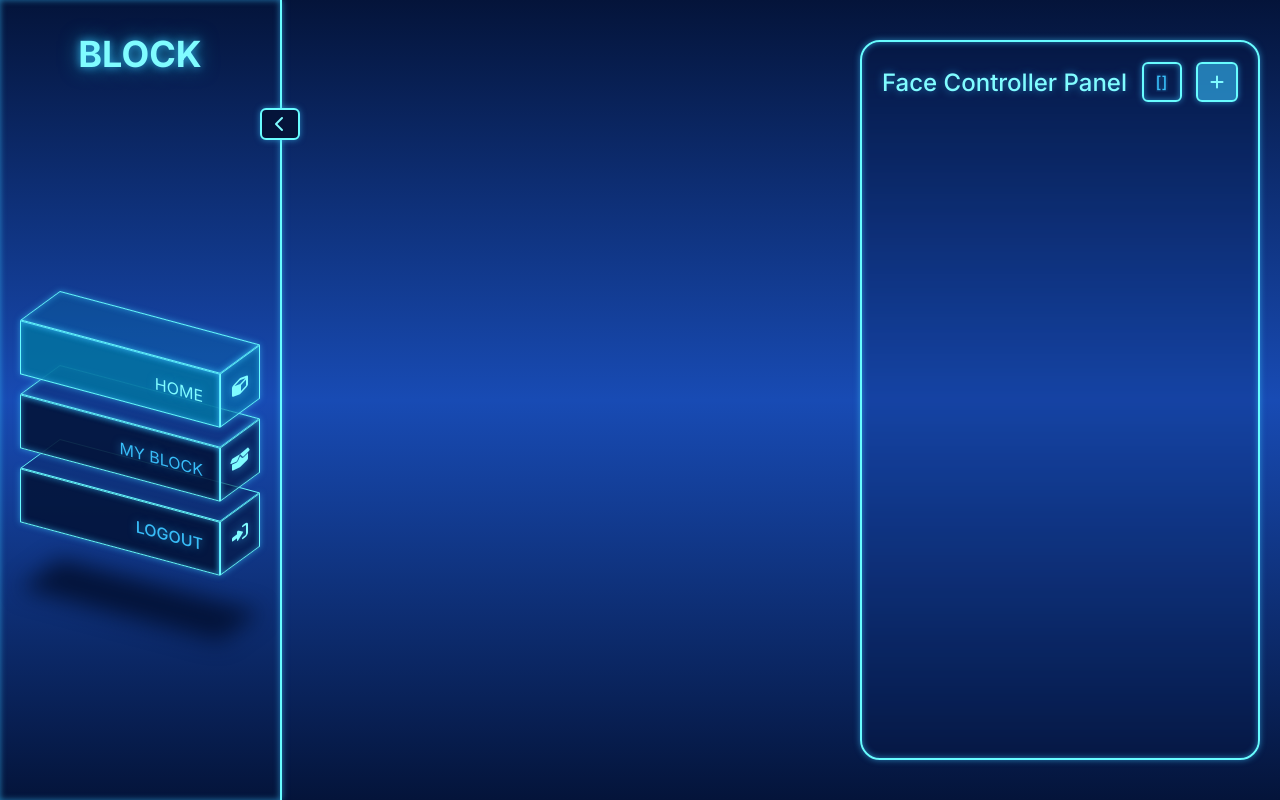
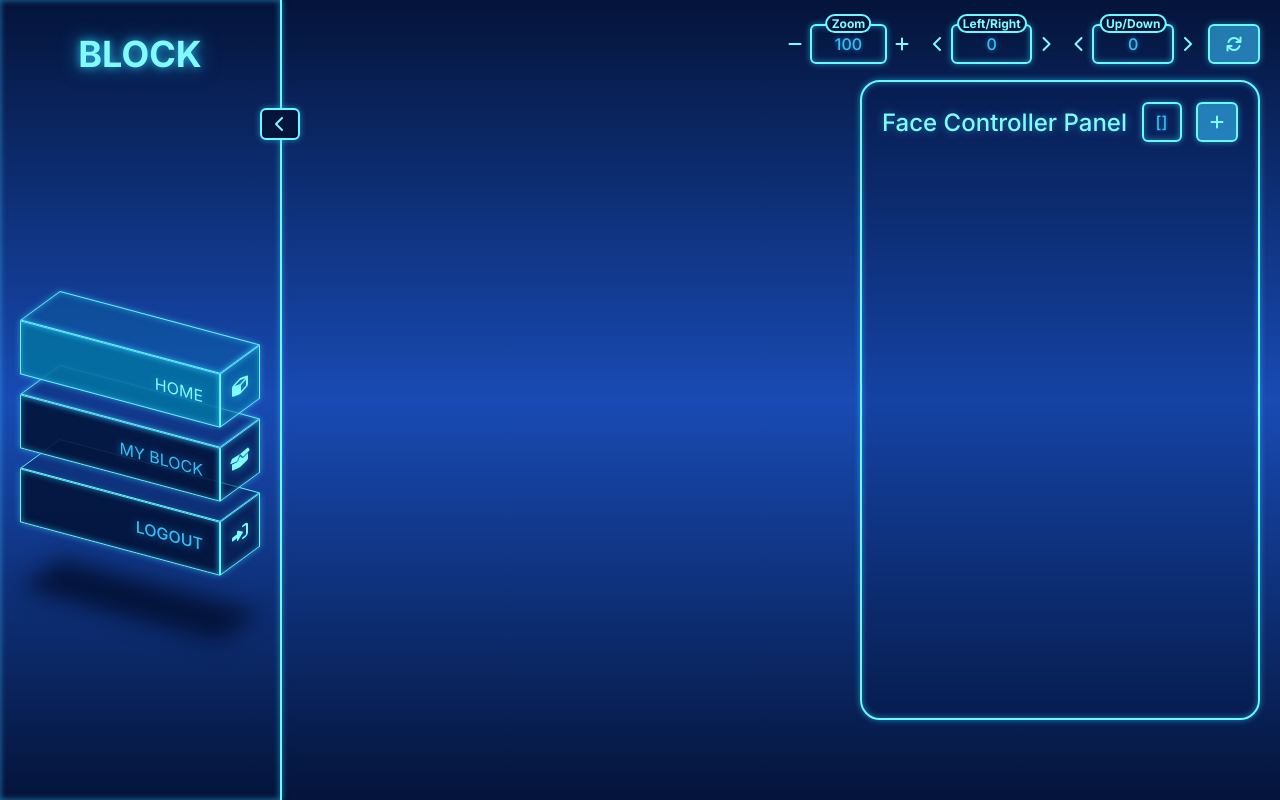
Before and after one commit to PanpaKawaii/Block, a React (Vite) app: page / in a window 1280 px wide. Built offline with nearby package versions, Linux system fonts and the light colour scheme.

Commit message:
Add Scene Style, Border Glow, Change Polygon To Path

```diff
--- a/src/App.css
+++ b/src/App.css
@@ -74,6 +74,8 @@ body {
 
   background: linear-gradient(to bottom, var(--background-1), var(--background-2), var(--background-1));
   color: var(--accent);
+
+  overflow: hidden;
 }
 
 a {
@@ -277,3 +279,9 @@ video::-webkit-media-controls-play-button {
 .invisible {
   opacity: 0.4;
 }
+
+@keyframes dash {
+  to {
+    stroke-dashoffset: -100;
+  }
+}
--- a/src/app/pages/GenerateObject/FaceController.css
+++ b/src/app/pages/GenerateObject/FaceController.css
@@ -4,7 +4,6 @@
     scrollbar-width: none;
     width: 400px;
     max-width: 400px;
-    margin: auto;
     padding: 20px;
     box-sizing: border-box;
     position: absolute;
@@ -194,10 +193,6 @@
                 flex: 1;
                 position: relative;
 
-                &.flex-2 {
-                    flex: 2;
-                }
-
                 input {
                     width: 100%;
                     font-size: 16px;
@@ -251,17 +246,69 @@
     }
 }
 
+.scene-controller-container {
+    top: 3vh;
+    right: 20px;
+
+    width: 600px;
+    max-width: 480px;
+    position: absolute;
+    transition: all 0.5s ease;
+
+    form {
+        display: flex;
+        gap: 8px;
+
+        .form-group {
+            display: flex;
+
+            button {
+                padding: 0 8px;
+                background: transparent;
+                border: none;
+                box-shadow: none;
+            }
+
+            .input-group {
+                flex: 1;
+                position: relative;
+
+                input {
+                    width: 100%;
+                    font-size: 16px;
+                    text-align: center;
+                }
+
+                label {
+                    padding: 0 4px;
+                    position: absolute;
+                    top: -10px;
+                    left: 50%;
+                    transform: translate(-50%);
+                    background: var(--background-1);
+                    border: 2px solid var(--border);
+                    border-radius: 10px;
+                    font-size: 12px;
+                    font-weight: bold;
+                    transition: 0.2s ease;
+                    pointer-events: none;
+                }
+            }
+        }
+    }
+}
+
 .face-controller-container,
 .sub-face-controller-container {
     &.size1 {
-        height: 90vh;
-        top: 5vh;
+        height: 80vh;
+        top: 10vh;
         right: 20px;
     }
 
     &.size2 {
         height: 35vh;
-        top: 5vh;
+        top: 10vh;
         right: 20px;
     }
 
--- a/src/app/pages/GenerateObject/FaceController.jsx
+++ b/src/app/pages/GenerateObject/FaceController.jsx
@@ -3,7 +3,7 @@ import ColorInput from '../../components/ColorInput/ColorInput.jsx';
 import './FaceController.css';
 import { Link } from 'react-router-dom';
 
-export default function FaceController({ faces, setFaces }) {
+export default function FaceController({ faces, setFaces, sceneStyle, setSceneStyle }) {
 
     const [selectedFaceId, setSelectedFaceId] = useState(null);
     const toggleSelectFace = (faceId) => {
@@ -158,6 +158,68 @@ export default function FaceController({ faces, setFaces }) {
 
     return (
         <>
+            <div className='scene-controller-container'>
+                <form>
+                    <div className='form-group'>
+                        <button type='button' className='btn' onClick={() => setSceneStyle(p => ({ ...p, scale: Math.max(0.1, Math.min(Number(Number(p.scale) - 0.5), 10)) }))}>
+                            <i className='fa-solid fa-minus' />
+                        </button>
+                        <div className='input-group'>
+                            <input
+                                type='number'
+                                placeholder=''
+                                value={(sceneStyle.scale * 100)?.toFixed(0) || 100}
+                                onChange={(e) => setSceneStyle(p => ({ ...p, scale: Math.max(0.1, Math.min(Number(e.target.value / 100), 10)) }))}
+                                className='input'
+                            />
+                            <label htmlFor='Zoom'>Zoom</label>
+                        </div>
+                        <button type='button' className='btn' onClick={() => setSceneStyle(p => ({ ...p, scale: Math.max(0.1, Math.min(Number(Number(p.scale) + 0.5), 10)) }))}>
+                            <i className='fa-solid fa-plus' />
+                        </button>
+                    </div>
+                    <div className='form-group'>
+                        <button type='button' className='btn' onClick={() => setSceneStyle(p => ({ ...p, translateX: Math.max(-1000, Math.min(Number(Number(p.translateX) - 50), 1000)) }))}>
+                            <i className='fa-solid fa-chevron-left' />
+                        </button>
+                        <div className='input-group'>
+                            <input
+                                type='number'
+                                placeholder=''
+                                value={sceneStyle.translateX || 0}
+                                onChange={(e) => setSceneStyle(p => ({ ...p, translateX: Math.max(-1000, Math.min(Number(e.target.value), 1000)) }))}
+                                className='input'
+                            />
+                            <label htmlFor='translateX'>Left/Right</label>
+                        </div>
+                        <button type='button' className='btn' onClick={() => setSceneStyle(p => ({ ...p, translateX: Math.max(-1000, Math.min(Number(Number(p.translateX) + 50), 1000)) }))}>
+                            <i className='fa-solid fa-chevron-right' />
+                        </button>
+                    </div>
+                    <div className='form-group'>
+                        <button type='button' className='btn' onClick={() => setSceneStyle(p => ({ ...p, translateY: Math.max(-500, Math.min(Number(Number(p.translateY) - 50), 500)) }))}>
+                            <i className='fa-solid fa-chevron-left' />
+                        </button>
+                        <div className='input-group'>
+                            <input
+                                type='number'
+                                placeholder=''
+                                value={sceneStyle.translateY || 0}
+                                onChange={(e) => setSceneStyle(p => ({ ...p, translateY: Math.max(-500, Math.min(Number(e.target.value), 500)) }))}
+                                className='input'
+                            />
+                            <label htmlFor='translateY'>Up/Down</label>
+                        </div>
+                        <button type='button' className='btn' onClick={() => setSceneStyle(p => ({ ...p, translateY: Math.max(-500, Math.min(Number(Number(p.translateY) + 50), 500)) }))}>
+                            <i className='fa-solid fa-chevron-right' />
+                        </button>
+                    </div>
+                    <button type='button' className='btn' onClick={() => setSceneStyle({ scale: 1, translateX: 0, translateY: 0 })}>
+                        <i className='fa-solid fa-arrows-rotate' />
+                    </button>
+                </form>
+            </div>
+
             <div className={`face-controller-container card ${selectedFace ? 'size2' : 'size1'}`}>
                 <div className='heading'>
                     <h2>Face Controller Panel</h2>
@@ -271,6 +333,28 @@ export default function FaceController({ faces, setFaces }) {
                         />
                     </div>
 
+                    <div className='form-group form-size'>
+                        <div className='input-group'>
+                            <input
+                                type='number'
+                                placeholder=''
+                                value={selectedFace?.width || 0}
+                                onChange={(e) => updateFace(selectedFace?.id, 'width', e.target.value)}
+                                className='input'
+                            />
+                            <label htmlFor='Width'>Width</label>
+                        </div>
+                        <div className='input-group'>
+                            <input
+                                type='number'
+                                placeholder=''
+                                value={selectedFace?.height || 0}
+                                onChange={(e) => updateFace(selectedFace?.id, 'height', e.target.value)}
+                                className='input'
+                            />
+                            <label htmlFor='Height'>Height</label>
+                        </div>
+                    </div>
                     <div className={`form-group form-name ${selectedFace?.nameVisible == 0 && 'invisible'}`}>
                         <div className='input-group flex-2'>
                             <input
@@ -307,28 +391,6 @@ export default function FaceController({ faces, setFaces }) {
                         </div>
                         <button type='button' className={`btn-border ${selectedFace?.borderVisible == 1 && 'visible-border'}`} onClick={() => updateFace(selectedFace?.id, 'borderVisible', selectedFace?.borderVisible == 1 ? 0 : 1)}><i className='fa-solid fa-eye' /></button>
                     </div>
-                    <div className='form-group form-size'>
-                        <div className='input-group'>
-                            <input
-                                type='number'
-                                placeholder=''
-                                value={selectedFace?.width || 0}
-                                onChange={(e) => updateFace(selectedFace?.id, 'width', e.target.value)}
-                                className='input'
-                            />
-                            <label htmlFor='Width'>Width</label>
-                        </div>
-                        <div className='input-group'>
-                            <input
-                                type='number'
-                                placeholder=''
-                                value={selectedFace?.height || 0}
-                                onChange={(e) => updateFace(selectedFace?.id, 'height', e.target.value)}
-                                className='input'
-                            />
-                            <label htmlFor='Height'>Height</label>
-                        </div>
-                    </div>
 
                     {/* <textarea
                         type='textarea'
--- a/src/app/pages/GenerateObject/GenerateObject.css
+++ b/src/app/pages/GenerateObject/GenerateObject.css
@@ -10,6 +10,7 @@
     justify-self: center;
 
     user-select: none;
+    transition: all 0.2s ease;
 
     .object {
         position: relative;
@@ -42,8 +43,9 @@
             /* width: 100px; */
             /* height: 100px; */
             /* border: 1px solid red; */
+            overflow: initial;
 
-            opacity: 0.85;
+            /* opacity: 0.85; */
             transform-style: preserve-3d;
             transition: all 1s ease;
 
--- a/src/app/pages/GenerateObject/GenerateObject.jsx
+++ b/src/app/pages/GenerateObject/GenerateObject.jsx
@@ -1,7 +1,7 @@
 import { useEffect, useRef } from 'react';
 import './GenerateObject.css';
 
-export default function GenerateObject({ faces }) {
+export default function GenerateObject({ faces, sceneStyle }) {
     const containerRef = useRef(null);
     const objectRef = useRef(null);
     const dragging = useRef(false);
@@ -36,55 +36,27 @@ export default function GenerateObject({ faces }) {
         };
     }, []);
 
+    const polygonToPath = (points) => {
+        if (!points) return '';
+        const coords = points.trim().split(/\s+/);
+        let d = `M ${coords[0].replace(',', ' ')}`;
+        for (let i = 1; i < coords.length; i++) {
+            d += ` L ${coords[i].replace(',', ' ')}`;
+        }
+        return d + ' Z';
+    };
+
     return (
-        <div className='generateobject-container'>
+        <div className='generate-object-container'>
             <div
                 ref={containerRef}
                 className='scene-object'
+                style={{ transform: `translate(${sceneStyle?.translateX || 0}px, ${sceneStyle?.translateY || 0}px) scale(${sceneStyle?.scale || 1})` }}
             >
                 <div
                     ref={objectRef}
                     className='object'
                 >
-                    {/* {faces.map(face => {
-                        const styleObj = {};
-                        face.steps.forEach(step => {
-                            if (step.type == 'translateX') {
-                                styleObj.transform = (styleObj.transform || '') + ` translateX(${step.value}px)`;
-                            }
-                            if (step.type == 'translateY') {
-                                styleObj.transform = (styleObj.transform || '') + ` translateY(${step.value}px)`;
-                            }
-                            if (step.type == 'translateZ') {
-                                styleObj.transform = (styleObj.transform || '') + ` translateZ(${step.value}px)`;
-                            }
-                            if (step.type == 'rotateX') {
-                                styleObj.transform = (styleObj.transform || '') + ` rotateX(${step.value}deg)`;
-                            }
-                            if (step.type == 'rotateY') {
-                                styleObj.transform = (styleObj.transform || '') + ` rotateY(${step.value}deg)`;
-                            }
-                            if (step.type == 'rotateZ') {
-                                styleObj.transform = (styleObj.transform || '') + ` rotateZ(${step.value}deg)`;
-                            }
-                            if (step.type == 'scale') {
-                                styleObj.transform = (styleObj.transform || '') + ` scale(${step.value})`;
-                            }
-                            if (step.type == 'clipPath') {
-                                styleObj.clipPath = `polygon(${step.value})`;
-                            }
-                        });
-                        return (
-                            <div
-                                key={face.id}
-                                className='face face-box'
-                                style={styleObj}
-                            >
-                                {face.name}
-                            </div>
-                        );
-                    })} */}
-
                     {faces.map(face => {
                         const styleObj = {};
                         let polygonPoints = null;
@@ -113,20 +85,51 @@ export default function GenerateObject({ faces }) {
                                 viewBox={`0 0 ${face.width || '0'} ${face.height || '0'}`}
                                 style={styleObj}
                             >
-                                <polygon
-                                    points={polygonPoints || '0,0 100,0 100,100 0,100'}
-                                    fill={face.color || '#FFFFFF'}
-                                    stroke={face.borderColor || '#FFFFFF'}
-                                    strokeWidth={face.borderVisible == 1 ? (face.borderWidth || '0') : '0'}
+                                <defs>
+                                    <filter
+                                        id={`glow-${face.id}`}
+                                        x='-60%'
+                                        y='-60%'
+                                        width='220%'
+                                        height='220%'
+                                    >
+                                        <feGaussianBlur stdDeviation='6' result='blur' />
+                                        {/* <feColorMatrix
+                                            type='matrix'
+                                            values='
+                                                0 0 0 0 0
+                                                0 1 1 0 0.9
+                                                0 1 1 0 1
+                                                0 0 0 1 0
+                                            '
+                                        /> */}
+                                        <feMerge>
+                                            <feMergeNode />
+                                            <feMergeNode in='SourceGraphic' />
+                                        </feMerge>
+                                    </filter>
+                                </defs>
+                                <path
+                                    d={polygonToPath(polygonPoints)}
+                                    fill={face.color || '#fff'}
+                                    stroke={face.borderColor || '#fff'}
+                                    strokeWidth={face.borderVisible === 1 ? face.borderWidth : 0}
+                                    vectorEffect='non-scaling-stroke'
+                                    filter={`url(#glow-${face.id})`}
+
+                                    strokeLinecap='round'
+                                    strokeDasharray='8 6'
+                                    style={{ animation: 'dash 3s linear infinite' }}
                                 />
                                 <text
-                                    x={face.width / 2 || '50'}
-                                    y={(face.height / 2 + face.nameSize / 3) || '50'}
+                                    x={face.width / 2}
+                                    y={face.height / 2 + face.nameSize / 3}
                                     textAnchor='middle'
-                                    fill={face.nameColor || '#FFFFFF'}
-                                    fontSize={face.nameSize || '0'}
+                                    dominantBaseline='middle'
+                                    fill={face.nameColor}
+                                    fontSize={face.nameSize}
                                 >
-                                    {face.nameVisible == 1 ? face.name : ''}
+                                    {face.nameVisible === 1 ? face.name : ''}
                                 </text>
                             </svg>
                         ) : null;
--- a/src/app/pages/GenerateObject/GenerateObjectController.jsx
+++ b/src/app/pages/GenerateObject/GenerateObjectController.jsx
@@ -44,10 +44,16 @@ export default function GenerateObjectController() {
         // console.log('useEffect END');
     }, [location.state]);
 
+    const [sceneStyle, setSceneStyle] = useState({
+        scale: 1,
+        translateX: 0,
+        translateY: 0,
+    });
+
     return (
         <>
-            <GenerateObject faces={faces} />
-            <FaceController faces={faces} setFaces={setFaces} />
+            <GenerateObject faces={faces} sceneStyle={sceneStyle} />
+            <FaceController faces={faces} setFaces={setFaces} sceneStyle={sceneStyle} setSceneStyle={setSceneStyle} />
         </>
     )
 }
```
